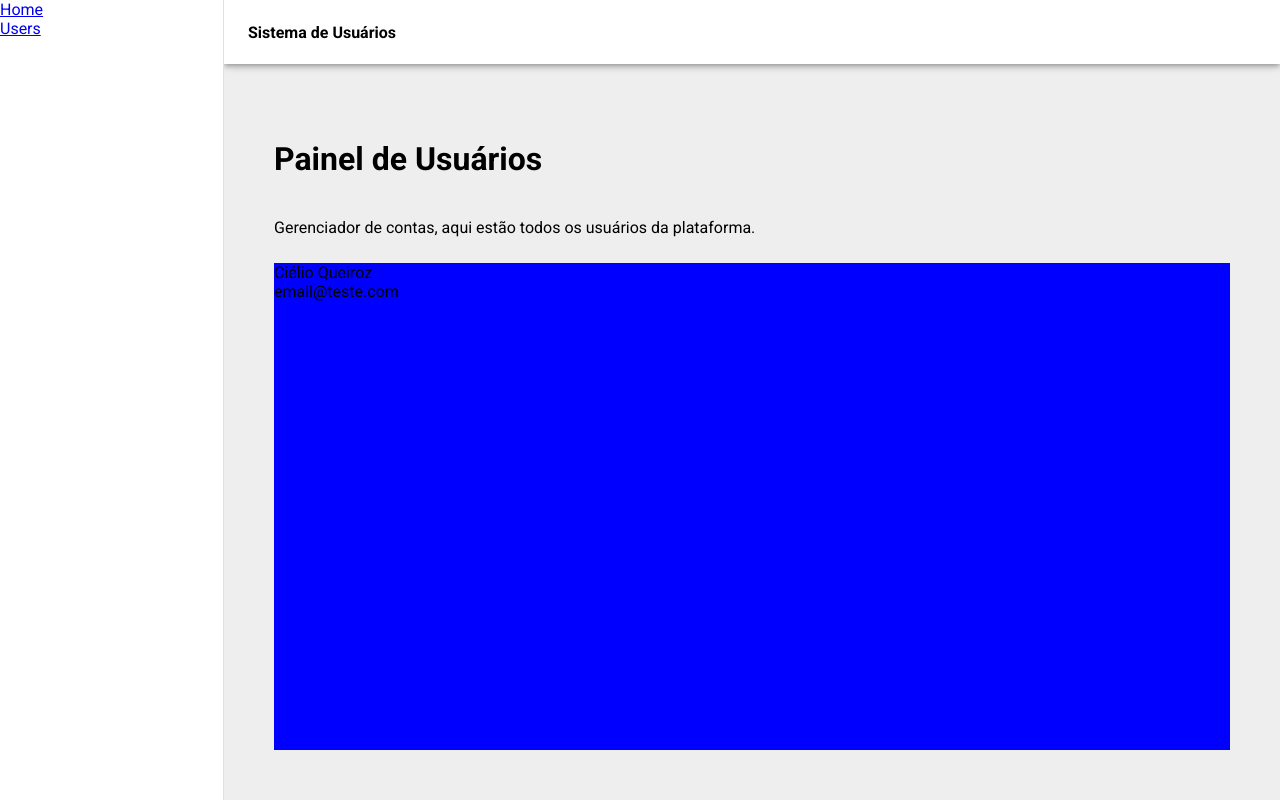
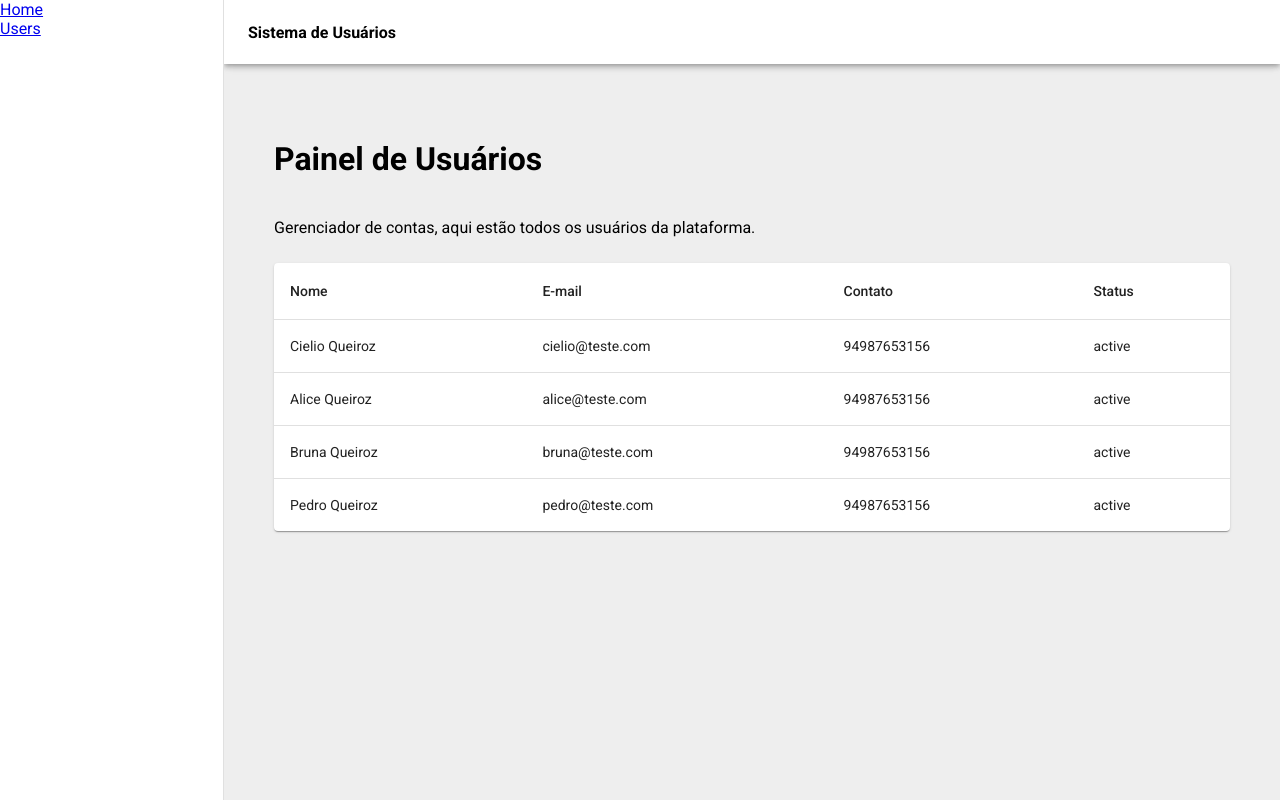
Before and after one commit to cielioqueiroz/crud-user-react, a React (Vite) app: page /home in a window 1280 px wide. Built offline with nearby package versions, Linux system fonts and the light colour scheme.

Commit message:
criando tabela de usuarios

```diff
--- a/src/pages/Home.jsx
+++ b/src/pages/Home.jsx
@@ -1,6 +1,46 @@
-import { Box } from "@mui/material";
+import {
+  Box,
+  Paper,
+  Table,
+  TableBody,
+  TableCell,
+  TableContainer,
+  TableHead,
+  TableRow,
+} from "@mui/material";
 
 function Home() {
+  const usuarios = [
+    {
+      id: "1",
+      name: "Cielio Queiroz",
+      email: "cielio@teste.com",
+      contato: "94987653156",
+      status: "active",
+    },
+    {
+      id: "2",
+      name: "Alice Queiroz",
+      email: "alice@teste.com",
+      contato: "94987653156",
+      status: "active",
+    },
+    {
+      id: "3",
+      name: "Bruna Queiroz",
+      email: "bruna@teste.com",
+      contato: "94987653156",
+      status: "active",
+    },
+    {
+      id: "4",
+      name: "Pedro Queiroz",
+      email: "pedro@teste.com",
+      contato: "94987653156",
+      status: "active",
+    },
+  ];
+  console.log(usuarios);
   return (
     <Box
       sx={{
@@ -26,16 +66,36 @@ function Home() {
       </div>
       <div
         style={{
-          backgroundColor: "blue",
           height: "75%",
         }}
       >
-        <ul>
-          <li>
-            <p>Ciélio Queiroz</p>
-            <p>email@teste.com</p>
-          </li>
-        </ul>
+        <TableContainer component={Paper}>
+          <Table sx={{ minWidth: 650 }} aria-label="simple table">
+            <TableHead>
+              <TableRow>
+                <TableCell>Nome</TableCell>
+                <TableCell align="left">E-mail</TableCell>
+                <TableCell align="left">Contato</TableCell>
+                <TableCell align="left">Status</TableCell>
+              </TableRow>
+            </TableHead>
+            <TableBody>
+              {usuarios.map((usuario) => (
+                <TableRow
+                  key={usuario.id}
+                  sx={{ "&:last-child td, &:last-child th": { border: 0 } }}
+                >
+                  <TableCell component="th" scope="row">
+                    {usuario.name}
+                  </TableCell>
+                  <TableCell align="left">{usuario.email}</TableCell>
+                  <TableCell align="left">{usuario.contato}</TableCell>
+                  <TableCell align="left">{usuario.status}</TableCell>
+                </TableRow>
+              ))}
+            </TableBody>
+          </Table>
+        </TableContainer>
       </div>
     </Box>
   );
```
